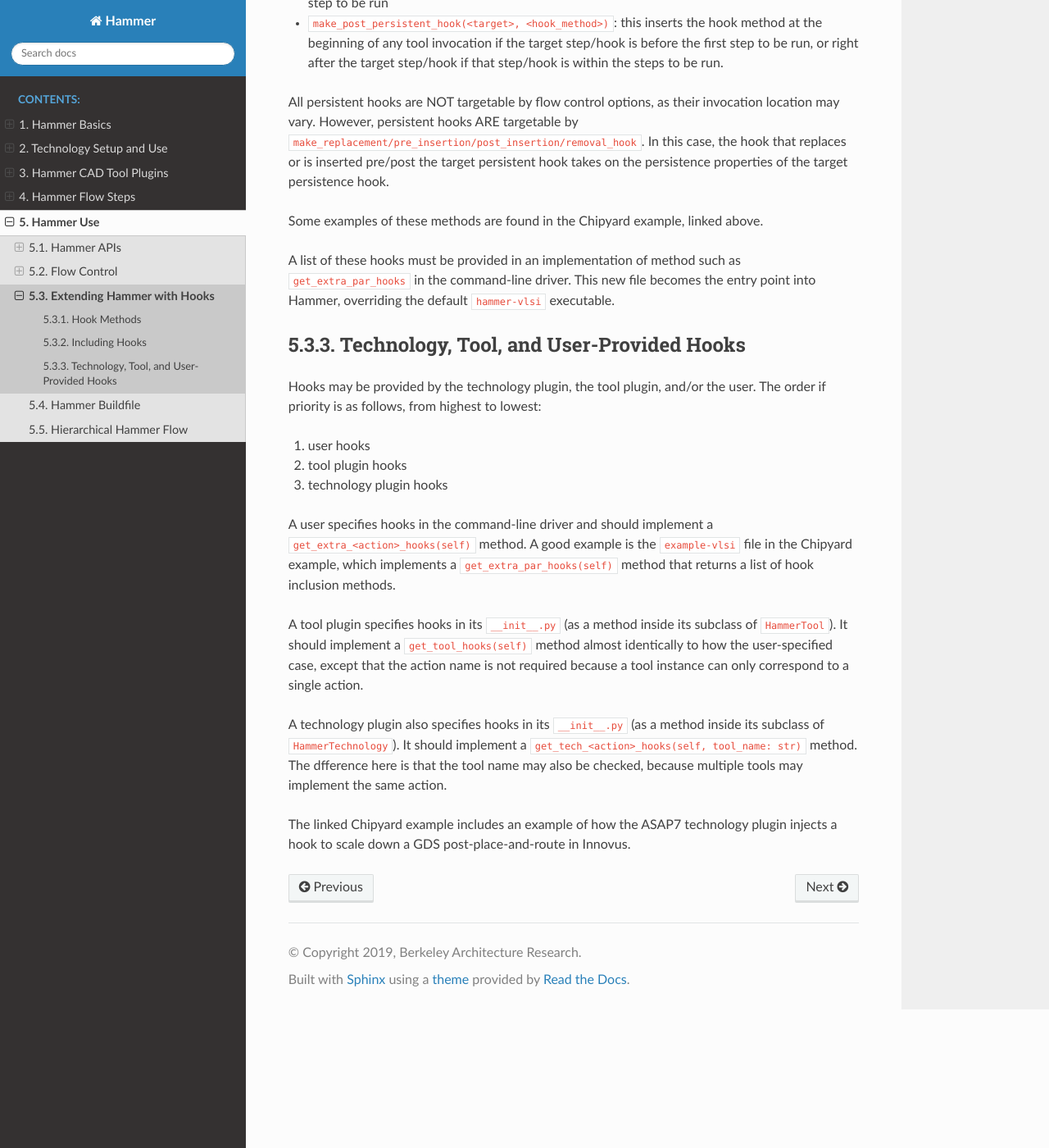
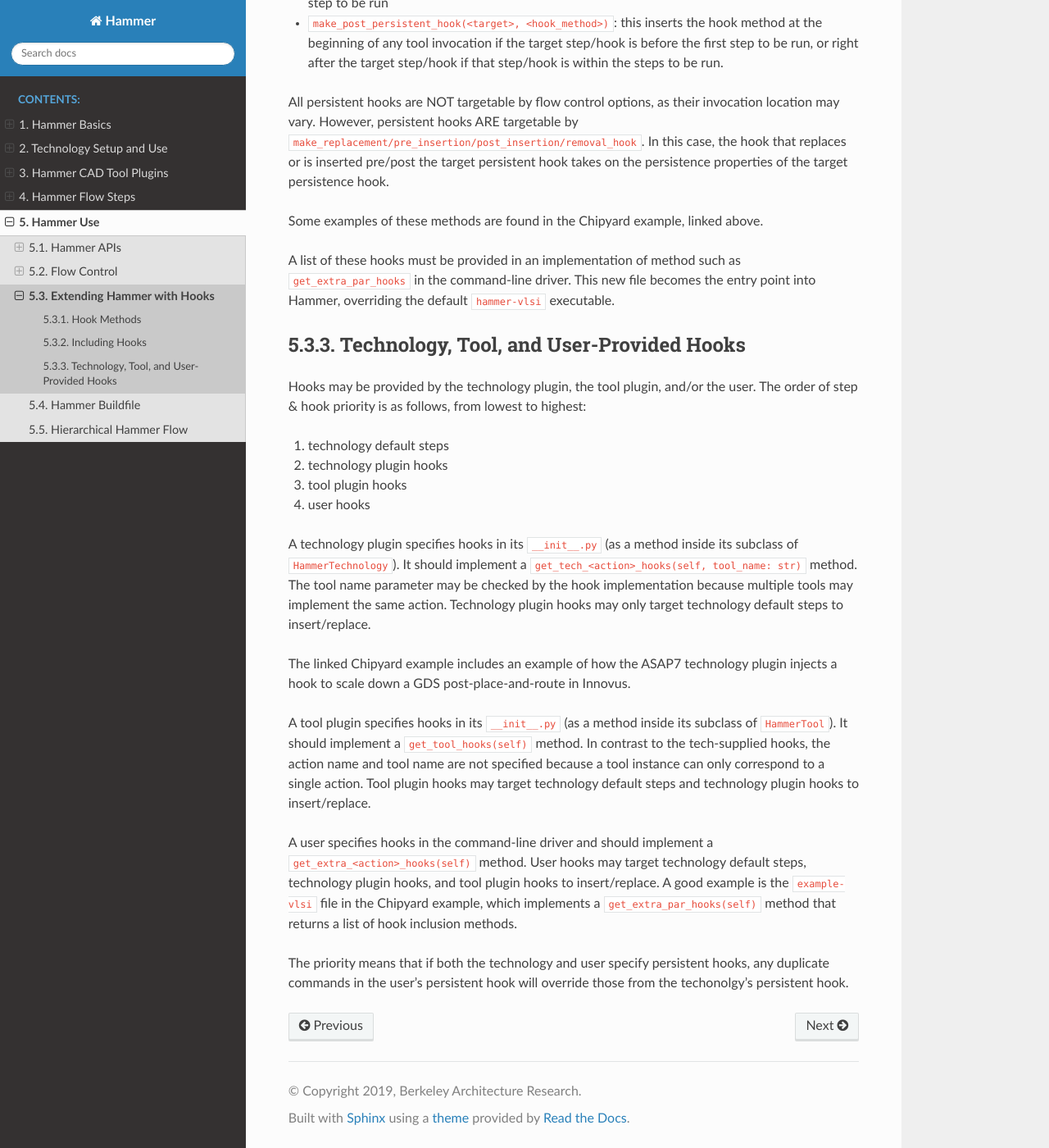
Before and after one commit to ucb-bar/hammer, a Sphinx documentation site: the page built from doc/Hammer-Use/Hooks.rst, in a window 1280 px wide and 1400 px high, scrolled down 1204 px. Shown: the whole window at 82% size. Built offline with Sphinx 7.4.7 and the Read the Docs theme 2.0.0, drawn with Linux system fonts in a browser that asks for light colours; pages that are not in the unit, such as notebooks, are missing from menus.

Commit message:
clarify how priority actually works for steps & hooks

```diff
--- a/doc/Hammer-Use/Hooks.rst
+++ b/doc/Hammer-Use/Hooks.rst
@@ -50,16 +50,19 @@
 Technology, Tool, and User-Provided Hooks
 -----------------------------------------
 
-Hooks may be provided by the technology plugin, the tool plugin, and/or the user. The order if priority is as follows, from highest to lowest:
+Hooks may be provided by the technology plugin, the tool plugin, and/or the user. The order of step & hook priority is as follows, from lowest to highest:
 
-1. user hooks
-2. tool plugin hooks
-3. technology plugin hooks
+1. technology default steps
+2. technology plugin hooks
+3. tool plugin hooks
+4. user hooks
 
-A user specifies hooks in the command-line driver and should implement a ``get_extra_<action>_hooks(self)`` method. A good example is the ``example-vlsi`` file in the Chipyard example, which implements a ``get_extra_par_hooks(self)`` method that returns a list of hook inclusion methods.
-
-A tool plugin specifies hooks in its ``__init__.py`` (as a method inside its subclass of ``HammerTool``). It should implement a ``get_tool_hooks(self)`` method almost identically to how the user-specified case, except that the action name is not required because a tool instance can only correspond to a single action.
-
-A technology plugin also specifies hooks in its ``__init__.py`` (as a method inside its subclass of ``HammerTechnology``). It should implement a ``get_tech_<action>_hooks(self, tool_name: str)`` method. The dfference here is that the tool name may also be checked, because multiple tools may implement the same action.
+A technology plugin specifies hooks in its ``__init__.py`` (as a method inside its subclass of ``HammerTechnology``). It should implement a ``get_tech_<action>_hooks(self, tool_name: str)`` method. The tool name parameter may be checked by the hook implementation because multiple tools may implement the same action. Technology plugin hooks may only target technology default steps to insert/replace.
 
 The linked Chipyard example includes an example of how the ASAP7 technology plugin injects a hook to scale down a GDS post-place-and-route in Innovus.
+
+A tool plugin specifies hooks in its ``__init__.py`` (as a method inside its subclass of ``HammerTool``). It should implement a ``get_tool_hooks(self)`` method. In contrast to the tech-supplied hooks, the action name and tool name are not specified because a tool instance can only correspond to a single action. Tool plugin hooks may target technology default steps and technology plugin hooks to insert/replace.
+
+A user specifies hooks in the command-line driver and should implement a ``get_extra_<action>_hooks(self)`` method. User hooks may target technology default steps, technology plugin hooks, and tool plugin hooks to insert/replace. A good example is the ``example-vlsi`` file in the Chipyard example, which implements a ``get_extra_par_hooks(self)`` method that returns a list of hook inclusion methods.
+
+The priority means that if both the technology and user specify persistent hooks, any duplicate commands in the user's persistent hook will override those from the techonolgy's persistent hook.
```
